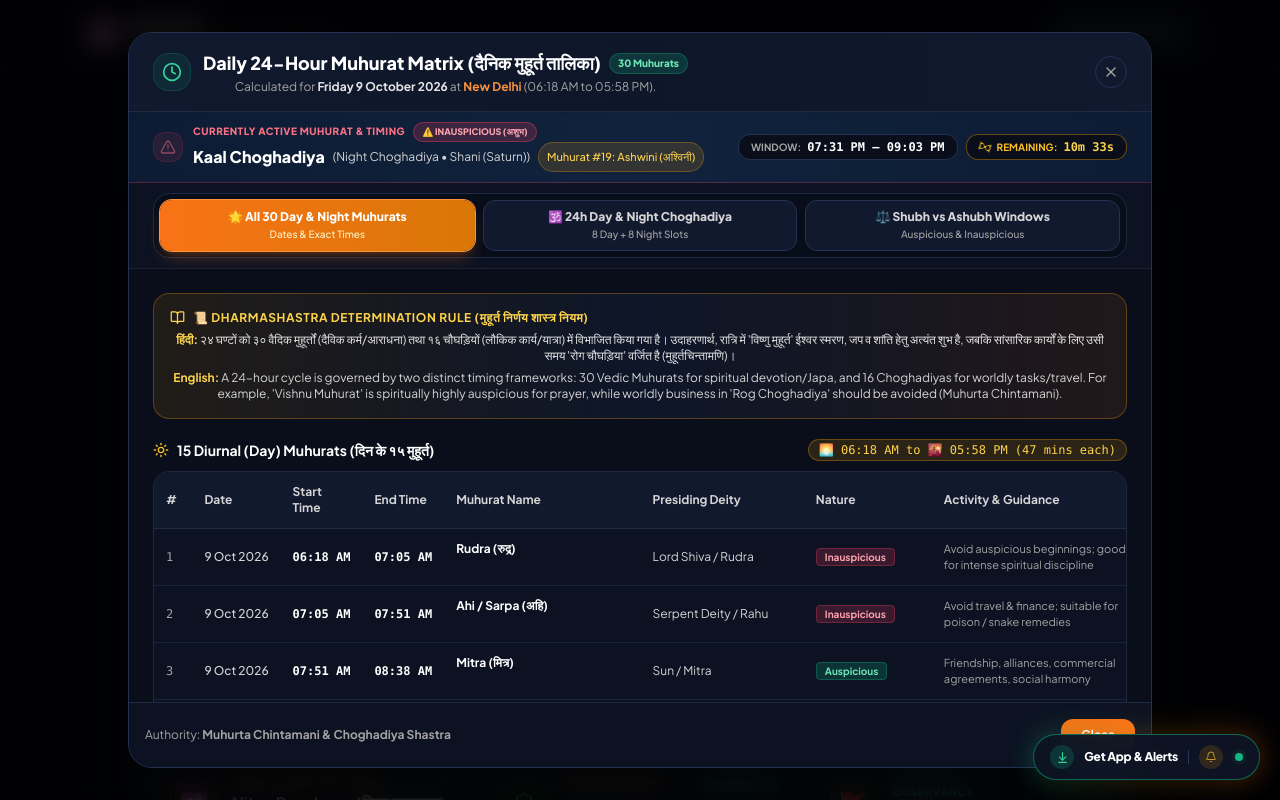
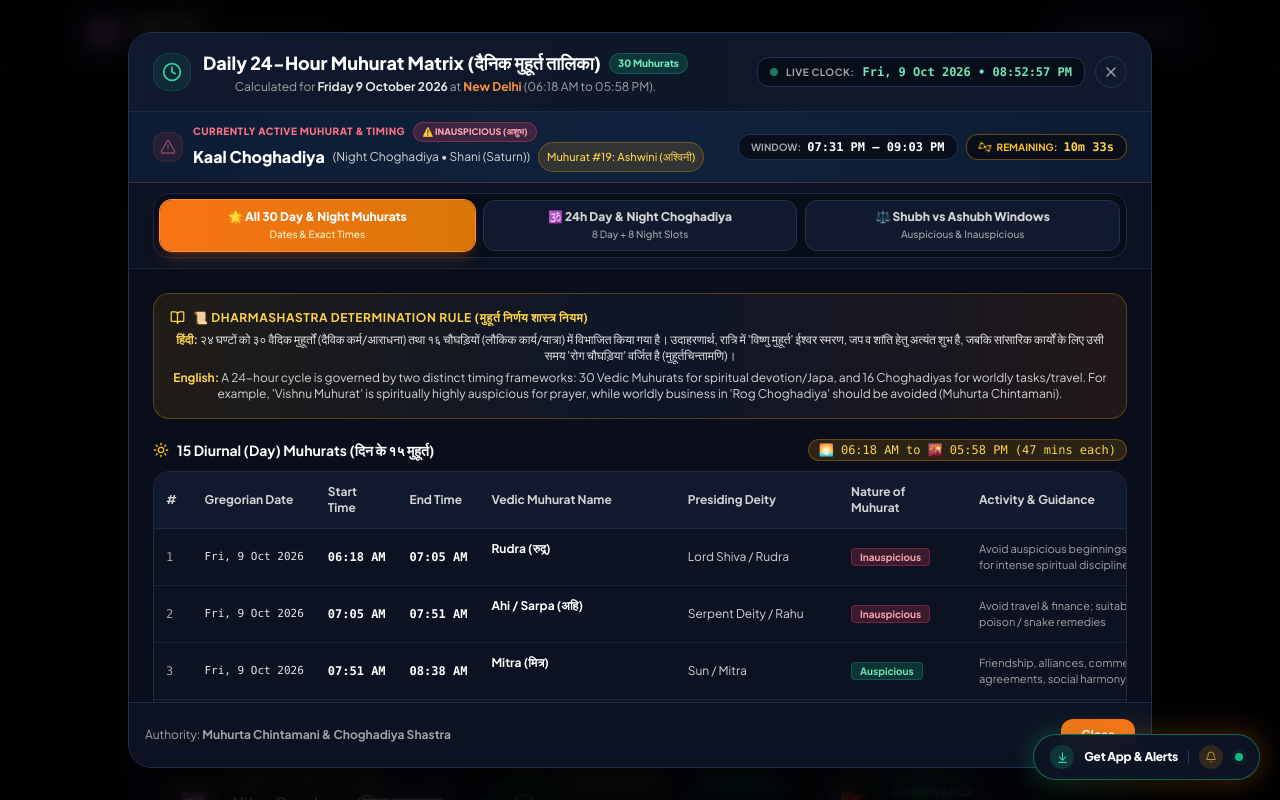
Before and after one commit to manishkana30-jpg/hindu-calendar-widget, a Next.js app: page / in a window 1280 px wide. Both pictures are taken after a click on the button 970 px from the left and 536 px from the top of the page. Shown: the top 800 px of the page. Built offline with nearby package versions, Linux system fonts and the light colour scheme.

Commit message:
feat(muhurat): add live Gregorian clock ticker and exact table column alignment in 24h matrix

```diff
--- a/app/components/modals/DailyMuhuratModal.tsx
+++ b/app/components/modals/DailyMuhuratModal.tsx
@@ -1,6 +1,6 @@
 "use client";
 
-import React, { useState } from 'react';
+import React, { useState, useEffect } from 'react';
 import {
   X, Clock, BookOpen, Sun, Moon, CheckCircle2,
   AlertTriangle, Hourglass, Sparkles, Star, Shield, ArrowUpRight
@@ -43,12 +43,36 @@ type MuhuratTabType = 'all30' | 'choghadiya' | 'shubhAshubh';
 
 export function DailyMuhuratModal({ isOpen, onClose, panchang }: Props) {
   const [activeTab, setActiveTab] = useState<MuhuratTabType>('all30');
+  const [liveNow, setLiveNow] = useState<Date>(() => new Date());
+
+  // Second-by-second Gregorian Live Clock Ticker
+  useEffect(() => {
+    if (!isOpen) return;
+    setLiveNow(new Date());
+    const interval = setInterval(() => {
+      setLiveNow(new Date());
+    }, 1000);
+    return () => clearInterval(interval);
+  }, [isOpen]);
 
   if (!isOpen) return null;
 
-  // Calculate current time in minutes using deterministic panchang date reference
-  const now = panchang.date || new Date();
-  const currentMinutes = now.getHours() * 60 + now.getMinutes();
+  // Format Gregorian Live Clock values
+  const liveDateFormatted = liveNow.toLocaleDateString('en-GB', {
+    weekday: 'short',
+    day: 'numeric',
+    month: 'short',
+    year: 'numeric'
+  });
+  const liveTimeFormatted = liveNow.toLocaleTimeString('en-US', {
+    hour: '2-digit',
+    minute: '2-digit',
+    second: '2-digit',
+    hour12: true
+  });
+
+  // Calculate current minutes from midnight using live Gregorian clock
+  const currentMinutes = liveNow.getHours() * 60 + liveNow.getMinutes() + liveNow.getSeconds() / 60;
 
   // Parse sunrise & sunset
   const sunriseMin = parseTimeToMinutes(panchang.sunrise);
@@ -63,6 +87,27 @@ export function DailyMuhuratModal({ isOpen, onClose, panchang }: Props) {
   const nightLengthMin = (1440 - sunsetMin) + nextSunriseMin;
   const nightSlotDuration = nightLengthMin / 15;
 
+  // Anchor dates to Gregorian Live Clock
+  const clockDate = new Date(liveNow);
+  const prevClockDate = new Date(clockDate);
+  prevClockDate.setDate(prevClockDate.getDate() - 1);
+  const nextClockDate = new Date(clockDate);
+  nextClockDate.setDate(nextClockDate.getDate() + 1);
+
+  const formatGregorianDate = (d: Date) => d.toLocaleDateString('en-GB', {
+    weekday: 'short',
+    day: 'numeric',
+    month: 'short',
+    year: 'numeric'
+  });
+
+  const prevDateStr = formatGregorianDate(prevClockDate);
+  const todayDateStr = formatGregorianDate(clockDate);
+  const nextDateStr = formatGregorianDate(nextClockDate);
+
+  // Check if live Gregorian clock is currently pre-sunrise (between midnight and today's sunrise)
+  const isPreSunrise = currentMinutes < sunriseMin;
+
   // Build Day Muhurats with exact dates, start time, end time
   const dayMuhuratsWithTimes = COMPLETE_MUHURATS_LIST.filter(m => m.period === 'Diurnal (Day)').map((m, idx) => {
     const sMin = sunriseMin + idx * daySlotDuration;
@@ -70,7 +115,7 @@ export function DailyMuhuratModal({ isOpen, onClose, panchang }: Props) {
     const startTimeStr = formatMinutesToTime(sMin);
     const endTimeStr = formatMinutesToTime(eMin);
     const isCurrent = currentMinutes >= sMin && currentMinutes < eMin;
-    const dateStr = panchang.date.toLocaleDateString('en-GB', { day: 'numeric', month: 'short', year: 'numeric' });
+    const dateStr = todayDateStr;
 
     return {
       ...m,
@@ -83,16 +128,6 @@ export function DailyMuhuratModal({ isOpen, onClose, panchang }: Props) {
   });
 
   // Build Night Muhurats with exact dates, start time, end time
-  const isPreSunrise = Boolean(panchang.isPreSunrise);
-  const baseDate = new Date(panchang.date);
-  const prevDayDate = new Date(baseDate);
-  prevDayDate.setDate(prevDayDate.getDate() - 1);
-  const prevDayDateStr = prevDayDate.toLocaleDateString('en-GB', { day: 'numeric', month: 'short', year: 'numeric' });
-  const todayDateStr = baseDate.toLocaleDateString('en-GB', { day: 'numeric', month: 'short', year: 'numeric' });
-  const nextDayDate = new Date(baseDate);
-  nextDayDate.setDate(nextDayDate.getDate() + 1);
-  const nextDayDateStr = nextDayDate.toLocaleDateString('en-GB', { day: 'numeric', month: 'short', year: 'numeric' });
-
   const nightMuhuratsWithTimes = COMPLETE_MUHURATS_LIST.filter(m => m.period === 'Nocturnal (Night)').map((m, idx) => {
     const sMin = sunsetMin + idx * nightSlotDuration;
     const eMin = sMin + nightSlotDuration;
@@ -101,10 +136,10 @@ export function DailyMuhuratModal({ isOpen, onClose, panchang }: Props) {
 
     // Check if slot falls after midnight
     const isPostMidnight = sMin >= 1440 || (sMin % 1440) < sunriseMin;
-    // When isPreSunrise is true (we are between 00:00 and sunrise), the post-midnight slot is happening TODAY!
+    // When isPreSunrise is true (we are currently between 00:00 and sunrise), the post-midnight slot is happening TODAY!
     const dateStr = isPreSunrise
-      ? (isPostMidnight ? todayDateStr : prevDayDateStr)
-      : (isPostMidnight ? nextDayDateStr : todayDateStr);
+      ? (isPostMidnight ? todayDateStr : prevDateStr)
+      : (isPostMidnight ? nextDateStr : todayDateStr);
 
     // Check if current time falls in this night slot
     const normS = sMin % 1440;
@@ -134,7 +169,7 @@ export function DailyMuhuratModal({ isOpen, onClose, panchang }: Props) {
       <div className="relative w-full max-w-5xl max-h-[92vh] bg-[#090e1a] border border-[#233152] rounded-3xl shadow-2xl overflow-hidden flex flex-col font-sans">
 
         {/* ── Top Header ── */}
-        <div className="p-3.5 sm:px-6 sm:py-4 bg-gradient-to-r from-[#11192e] via-[#0e1629] to-[#11192e] border-b border-[#1e2942] flex items-center justify-between flex-shrink-0">
+        <div className="p-3.5 sm:px-6 sm:py-4 bg-gradient-to-r from-[#11192e] via-[#0e1629] to-[#11192e] border-b border-[#1e2942] flex flex-wrap items-center justify-between gap-3 flex-shrink-0">
           <div className="flex items-center gap-3">
             <div className="p-2 rounded-2xl bg-emerald-500/10 text-emerald-400 border border-emerald-500/20">
               <Clock size={20} />
@@ -154,12 +189,23 @@ export function DailyMuhuratModal({ isOpen, onClose, panchang }: Props) {
             </div>
           </div>
 
-          <button
-            onClick={onClose}
-            className="w-8 h-8 rounded-full bg-[#11192e] hover:bg-[#1f2c4d] border border-[#233152] flex items-center justify-center text-neutral-400 hover:text-white transition-colors flex-shrink-0"
-          >
-            <X size={16} />
-          </button>
+          <div className="flex items-center gap-2.5">
+            {/* Gregorian Live Clock Display Pill */}
+            <div className="px-3 py-1.5 rounded-xl bg-[#080d1a] border border-[#233152] flex items-center gap-2 text-xs shadow-inner">
+              <span className="w-2 h-2 rounded-full bg-emerald-400 animate-pulse"></span>
+              <span className="text-[10px] text-neutral-400 uppercase font-bold tracking-wider hidden sm:inline">Live Clock:</span>
+              <span className="font-mono font-extrabold text-emerald-300 text-xs">
+                {liveDateFormatted} • {liveTimeFormatted}
+              </span>
+            </div>
+
+            <button
+              onClick={onClose}
+              className="w-8 h-8 rounded-full bg-[#11192e] hover:bg-[#1f2c4d] border border-[#233152] flex items-center justify-center text-neutral-400 hover:text-white transition-colors flex-shrink-0 cursor-pointer"
+            >
+              <X size={16} />
+            </button>
+          </div>
         </div>
 
         {/* ── ⭐ DEDICATED PROMINENT ACTIVE MUHURAT & TIMING HERO BANNER (FIXED & COMPACT) ── */}
@@ -309,12 +355,12 @@ export function DailyMuhuratModal({ isOpen, onClose, panchang }: Props) {
                       <thead className="bg-[#11192e] text-neutral-300 border-b border-[#1e2942]">
                         <tr>
                           <th className="p-3 font-bold">#</th>
-                          <th className="p-3 font-bold">Date</th>
+                          <th className="p-3 font-bold">Gregorian Date</th>
                           <th className="p-3 font-bold">Start Time</th>
                           <th className="p-3 font-bold">End Time</th>
-                          <th className="p-3 font-bold">Muhurat Name</th>
+                          <th className="p-3 font-bold">Vedic Muhurat Name</th>
                           <th className="p-3 font-bold">Presiding Deity</th>
-                          <th className="p-3 font-bold">Nature</th>
+                          <th className="p-3 font-bold">Nature of Muhurat</th>
                           <th className="p-3 font-bold">Activity & Guidance</th>
                         </tr>
                       </thead>
@@ -334,7 +380,7 @@ export function DailyMuhuratModal({ isOpen, onClose, panchang }: Props) {
                                 {m.isCurrent && <span className="w-2 h-2 rounded-full bg-emerald-400 animate-ping"></span>}
                               </span>
                             </td>
-                            <td className="p-3 whitespace-nowrap text-neutral-300 font-medium">
+                            <td className="p-3 whitespace-nowrap text-neutral-200 font-medium font-mono text-[11px]">
                               {m.date}
                             </td>
                             <td className="p-3 whitespace-nowrap font-mono font-bold text-white">
@@ -392,12 +438,12 @@ export function DailyMuhuratModal({ isOpen, onClose, panchang }: Props) {
                       <thead className="bg-[#11192e] text-neutral-300 border-b border-[#1e2942]">
                         <tr>
                           <th className="p-3 font-bold">#</th>
-                          <th className="p-3 font-bold">Date</th>
+                          <th className="p-3 font-bold">Gregorian Date</th>
                           <th className="p-3 font-bold">Start Time</th>
                           <th className="p-3 font-bold">End Time</th>
-                          <th className="p-3 font-bold">Muhurat Name</th>
+                          <th className="p-3 font-bold">Vedic Muhurat Name</th>
                           <th className="p-3 font-bold">Presiding Deity</th>
-                          <th className="p-3 font-bold">Nature</th>
+                          <th className="p-3 font-bold">Nature of Muhurat</th>
                           <th className="p-3 font-bold">Activity & Guidance</th>
                         </tr>
                       </thead>
@@ -417,7 +463,7 @@ export function DailyMuhuratModal({ isOpen, onClose, panchang }: Props) {
                                 {m.isCurrent && <span className="w-2 h-2 rounded-full bg-emerald-400 animate-ping"></span>}
                               </span>
                             </td>
-                            <td className="p-3 whitespace-nowrap text-neutral-300 font-medium">
+                            <td className="p-3 whitespace-nowrap text-neutral-200 font-medium font-mono text-[11px]">
                               {m.date}
                             </td>
                             <td className="p-3 whitespace-nowrap font-mono font-bold text-white">
```
